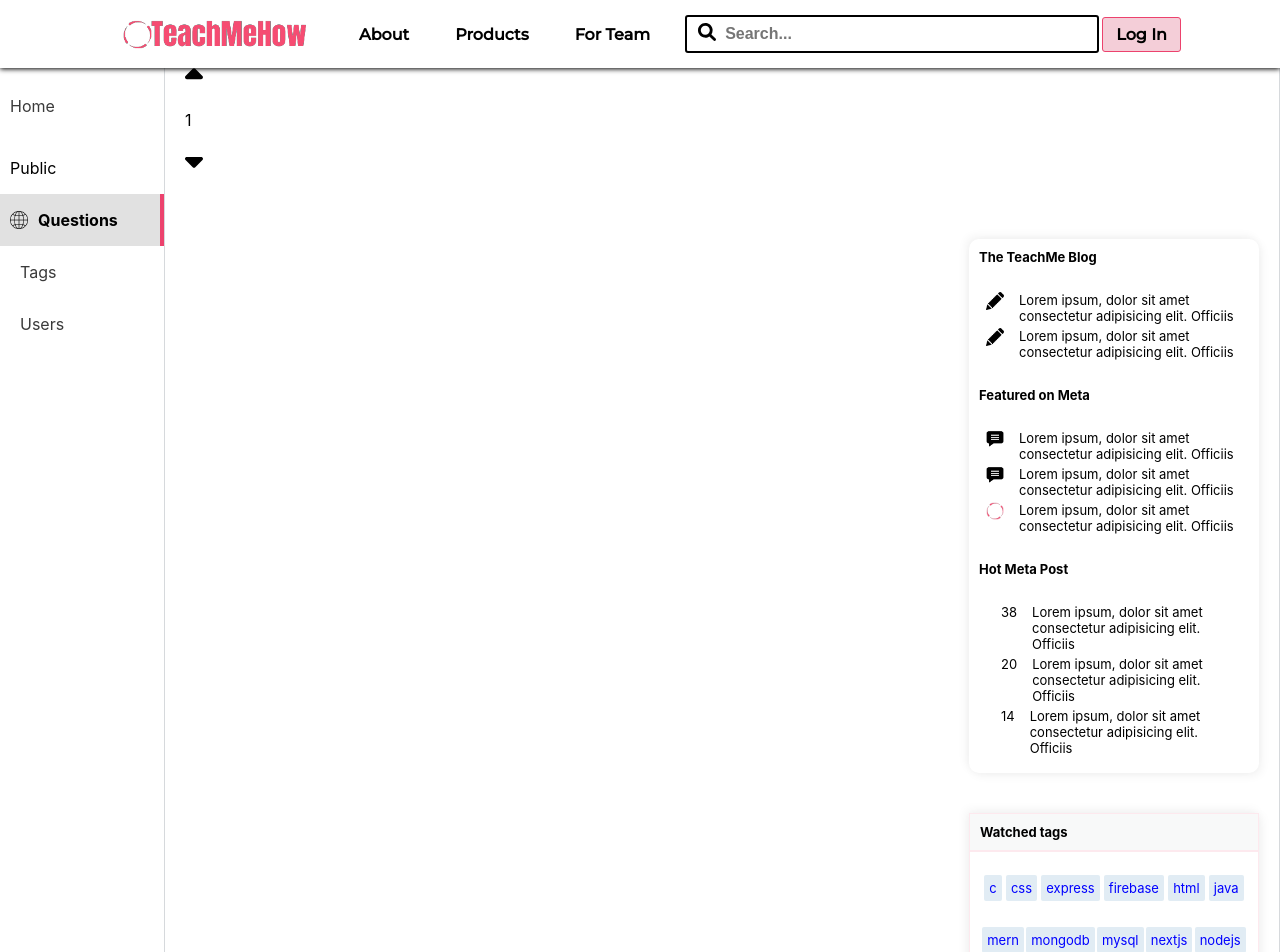
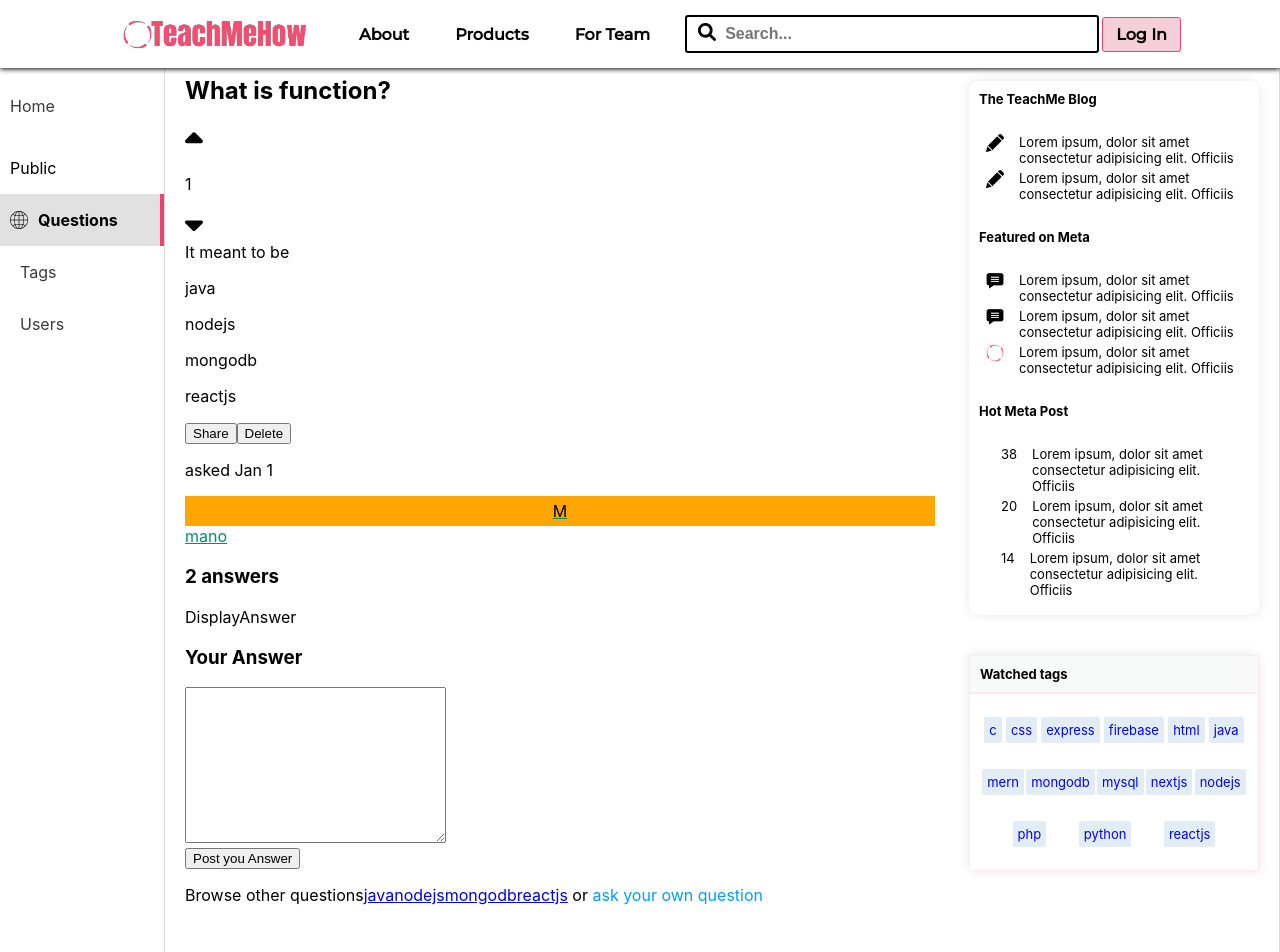
Before and after one commit to anujak1802/Stackoverflow-Clone, a React (Create React App) app in the folder client/: page /Questions/1 in a window 1280 px wide. Shown: the top 952 px of the page. Built offline with nearby package versions, Linux system fonts and the light colour scheme.

Commit message:
Display added

```diff
--- /dev/null
+++ b/client/src/pages/Questions/DisplayAnswer.jsx
@@ -0,0 +1,9 @@
+import React from 'react'
+
+const DisplayAnswer = () => {
+  return (
+    <div>DisplayAnswer</div>
+  )
+}
+
+export default DisplayAnswer
--- a/client/src/pages/Questions/QuestionDetails.jsx
+++ b/client/src/pages/Questions/QuestionDetails.jsx
@@ -1,12 +1,13 @@
 import React from 'react'
-import { useParams } from 'react-router-dom'
+import { useParams,Link } from 'react-router-dom'
 import upvote from '../../assests/caret-up-solid.svg'
 import downvote from '../../assests/caret-down-solid.svg'
 import './Questions.css'
+import Avatar from '../../components/Avatar/Avatar'
+import DisplayAnswer from './DisplayAnswer'
 
 const QuestionDetails = () => {
     const { id } = useParams()
-    console.log(id)
     var questionsList = [{
         _id: '1',
         upVote: 3,
@@ -70,15 +71,63 @@ const QuestionDetails = () => {
                             (
                                 <div key={question._id}>
                                     <section className="question-details-container">
-                                        <h1>{question.questionTitle}</h1>
-                                        console.log()
+                                        <h1>{question.QuestionTitle}</h1>
                                         <div className="question-details-container-2">
                                             <div className="question-votes">
                                                 <img src={upvote} alt="" width="18" />
                                                 <p>{question.upVote - question.downVote}</p>
                                                 <img src={downvote} alt="" width="18"/>
                                             </div>
+                                            <div style={{width:"100%"}}>
+                                                <div className="question-body">
+                                                    {question.QuestionBody}
+                                                </div>
+                                                <div className="question-details-tags">
+                                                    {
+                                                        question.questionTags.map((tag)=>(
+                                                            <p key={tag}>{tag}</p>
+                                                        ))
+                                                    }
+                                                </div>
+                                                <div className="question-action-user">
+                                                    <button type='button'>Share</button>
+                                                    <button type='button'>Delete</button>
+                                                </div>
+                                                <div>
+                                                    <p>asked {question.time}</p>
+                                                    <Link to={`/User/${question.userId}`} className='user-link' style={{color:'#008d68'}}>
+                                                        <Avatar backgroundColor="orange" px='8px' py='5px'>{question.userPosted.charAt(0).toUpperCase()}</Avatar>
+                                                        <div>
+                                                            {question.userPosted}
+                                                        </div>
+                                                    </Link>
+                                                </div>
+                                            </div>
                                         </div>
+                                    </section>
+                                    {
+                                        question.noOfAnswers !==0 && (
+                                            <section>
+                                                <h3>{question.noOfAnswers} answers</h3>
+                                                <DisplayAnswer key={question._id} question={question}></DisplayAnswer>
+                                            </section>
+                                        )
+                                    }
+                                    <section className="post-ans-container">
+                                        <h3>Your Answer</h3>
+                                        <form >
+                                            <textarea name="" id="" cols="30" rows="10"></textarea><br />
+                                            <input type="submit" className='post-ans-btn' value="Post you Answer" />
+                                        </form>
+                                        <p>
+                                            Browse other questions
+                                            {
+                                                question.questionTags.map((tag)=>(
+                                                    <Link to='/Tags' key={tag} className='ans-tags'>{tag}</Link>
+                                                ))
+                                            } or
+                                            <Link to='/AskQuestion' style={{textDecoration:'none', color:'#009dff'}}> ask your own question</Link>
+                                        </p>
                                     </section>
                                 </div>
                             )
--- a/client/src/pages/Questions/Questions.css
+++ b/client/src/pages/Questions/Questions.css
@@ -0,0 +1,6 @@
+.question-details-page{
+    width: calc(100% - 300px - 24px);
+    margin: 35px 0px;
+    padding: 0px;
+    float: left;
+}
```
